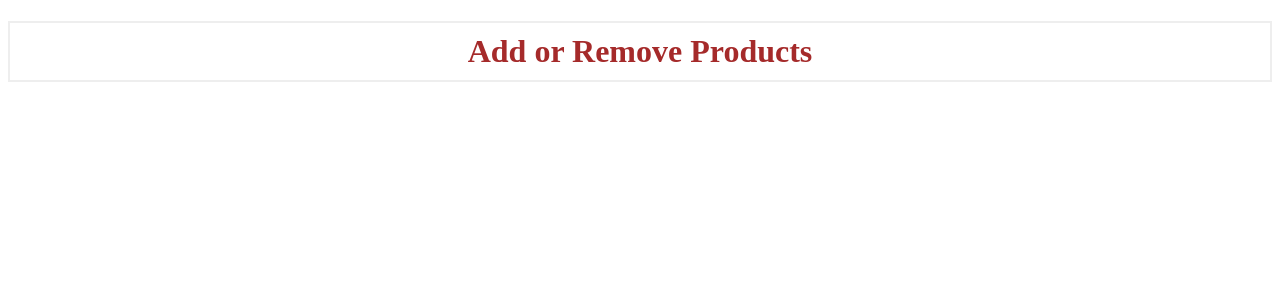
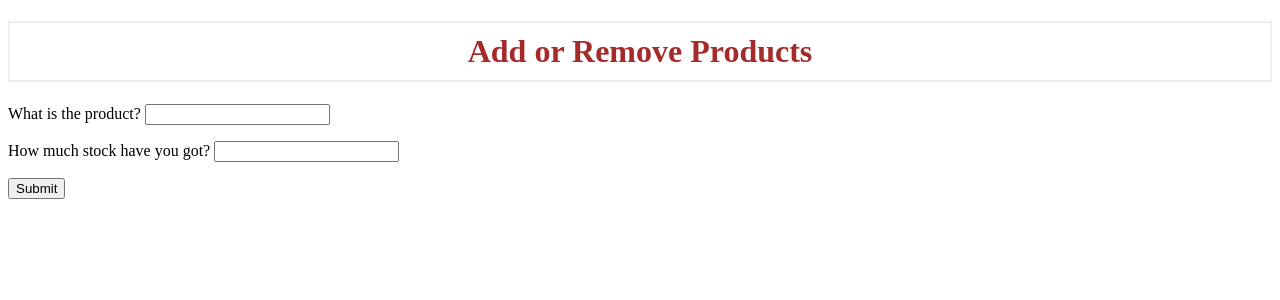
Before and after one commit to patekOnlyPrograms/InventoryManagement, a Flask app: page /add_remove_product in a window 1280 px wide. Shown: the part 70-370 px from the top of the page. Run offline with Flask 3, Linux system fonts and the light colour scheme.

Commit message:
User can POST data and displays in console

```diff
--- a/application.py
+++ b/application.py
@@ -11,7 +11,6 @@ inventory = []
 
 @app.route('/')
 def index():
-    product_name = request.form.get("Product Name:")
     return render_template('index.html', inventory = inventory)
 
 @app.route('/inventory')
@@ -22,8 +21,11 @@ def inventory():
 def product_list():
     return render_template("product_list.html")
 
-@app.route('/add_remove_product')
+@app.route('/add_remove_product', methods=['GET','POST'])
 def add_remove_product():
+    product_name = request.form.get("Product")
+    quantity = request.form.get("Quantity")
+    print(product_name, quantity)
     return render_template("add_remove_product.html")
 
 def create_tables():
--- a/templates/add_remove_product.html
+++ b/templates/add_remove_product.html
@@ -6,4 +6,22 @@
 <body>
     <h1>Add or Remove Products</h1>
 </body>
+
+
+<form method="POST">
+    <p>
+        <label for="product">What is the product?</label>
+        <input type="text" name="Product" id = "product" />
+
+    </p>
+    <p>
+        <label for="quantity">How much stock have you got?</label>
+        <input type="number" name="Quantity" id="quantity">
+    </p>
+    <p>
+        <input type="submit" name="Submit" value="Submit"/>
+    </p>
+
+</form>
+
 {% endblock %}  <!-- End the content block -->
```
Also changed, not shown: templates/index.html (+0 -13 lines).
